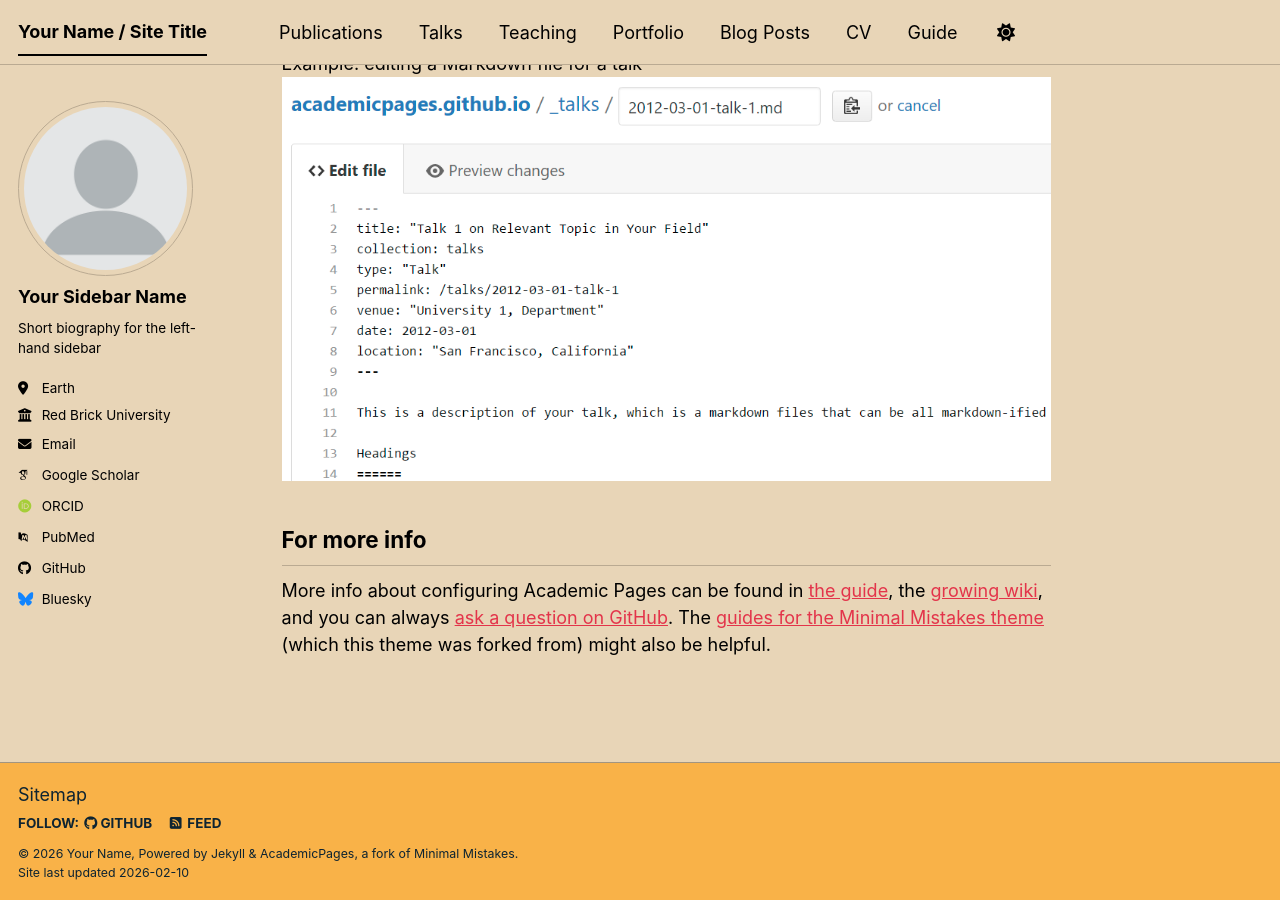
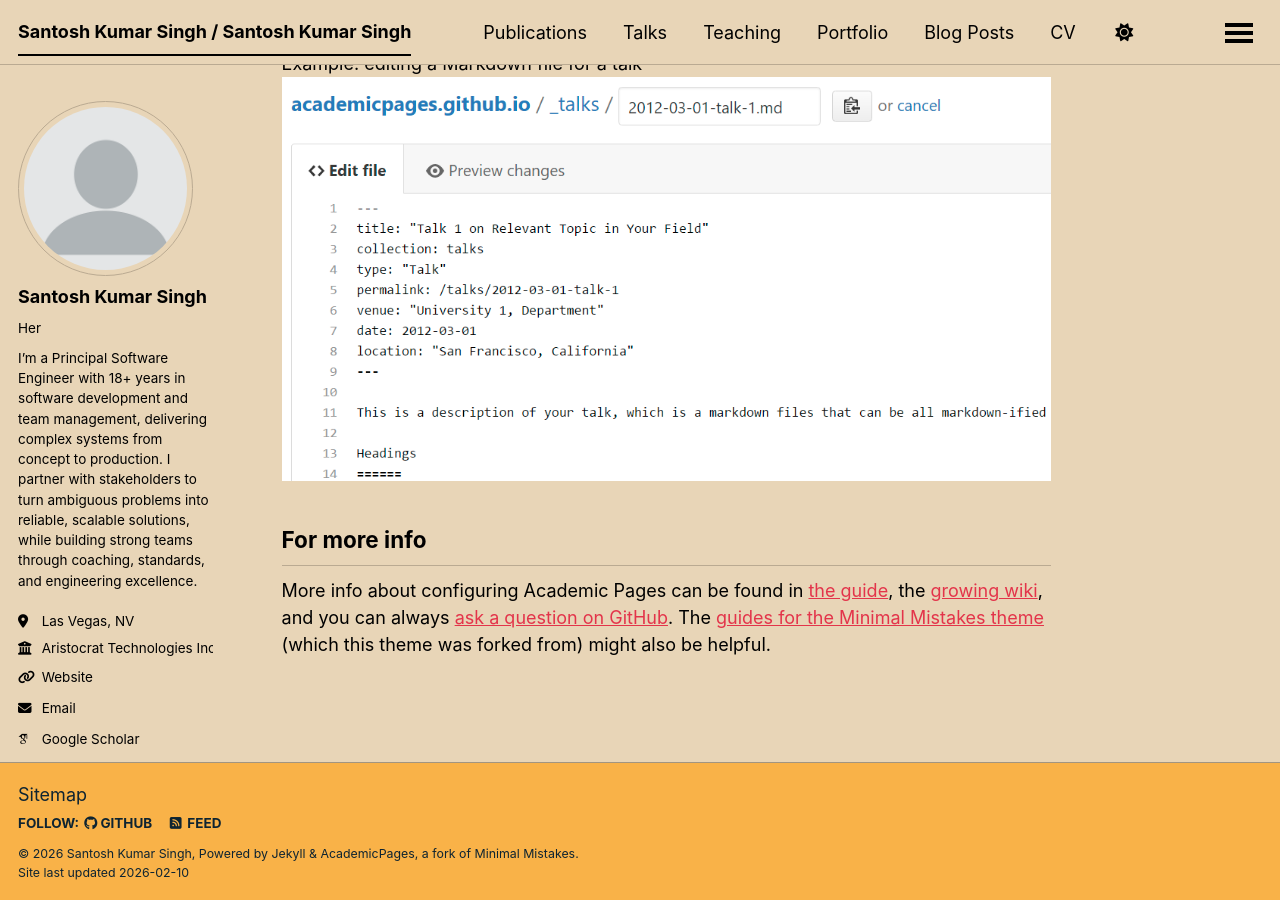
Before and after one commit to santoshk86/santoshk86.github.io, a Jekyll site: the page built from _pages/about.md, in a window 1280 px wide and 900 px high, scrolled down 2720 px. Built offline with Jekyll 4.4.1, drawn with Linux system fonts in a browser that asks for light colours; some web fonts are replaced; a script bundle is joined from its source files by our own code; library files that are not in the unit come from our copies.

Commit message:
updated code

```diff
--- a/_config.yml
+++ b/_config.yml
@@ -9,14 +9,14 @@
 # Basic Site Settings
 locale                   : "en-US"
 site_theme               : "sunrise" # The available themes options are "default", "air", "sunrise", "mint", "dirt" and "contrast"
-title                    : "Your Name / Site Title"
+title                    : "Santosh Kumar Singh / Santosh Kumar Singh" # Update this with your name or the title of your site
 title_separator          : "-"
-name                     : "Your Name"
-description              : "Your Name's academic portfolio"   # Update this with a general description of your site, this is the default if not overridden by a page
-url                      : https://academicpages.github.io # The base hostname & protocol for your site e.g. "https://[your GitHub username].github.io",
+name                     : "Santosh Kumar Singh"
+description              : "Santosh Kumar Singh's academic portfolio"   # Update this with a general description of your site, this is the default if not overridden by a page
+url                      : https://santoshk86.github.io # The base hostname & protocol for your site e.g. "https://[your GitHub username].github.io",
                                                            # or if you already have some other page hosted on Github then use "https://[your GitHub username].github.io/[Your Repo Name]"
 baseurl                  : "" # the subpath of your site, e.g. "/blog"
-repository               : "academicpages/academicpages.github.io"
+repository               : "santoshk86/santoshk86.github.io"
 
 # Site Author - The following control what appear as part of the author content on the side bar.
 #               If a field is blank the icon and link will not appear, otherwise it will be shown.
@@ -24,24 +24,24 @@ repository               : "academicpages/academicpages.github.io"
 author:
   # Biographic information
   avatar           : "profile.png"
-  name             : "Your Sidebar Name"
-  pronouns         : # example: "she/her"
-  bio              : "Short biography for the left-hand sidebar"
-  location         : "Earth"
-  employer         : "Red Brick University"
-  uri              : # URL
-  email            : "none@example.org"
+  name             : "Santosh Kumar Singh"
+  pronouns         : "Her"
+  bio              : "I’m a Principal Software Engineer with 18+ years in software development and team management, delivering complex systems from concept to production. I partner with stakeholders to turn ambiguous problems into reliable, scalable solutions, while building strong teams through coaching, standards, and engineering excellence."
+  location         : "Las Vegas, NV"
+  employer         : "Aristocrat Technologies Inc."
+  uri              : "https://www.aristocrat.com/"
+  email            : "santoshkumar.singh@aristocrat.com"
 
   # Academic websites
   academia         : # URL
   arxiv            : # URL - Update with the correct link to your profile
-  googlescholar    : "https://scholar.google.com/citations?user=PS_CX0AAAAAJ"
+  googlescholar    : ""
   inspire-hep      : # URL
   impactstory      : # URL
-  orcid            : "https://orcid.org/yourorcidurl"
+  orcid            : "https://orcid.org/0009-0001-8233-5976"
   semantic         : # URL
   ssrn             : # URL
-  pubmed           : "https://www.ncbi.nlm.nih.gov/pubmed/?term=john+snow"
+  pubmed           : ""
   researchgate     : # URL
   scopus           : # URL
   zotero           : # URL
@@ -51,14 +51,14 @@ author:
   bitbucket        : # Username - Update with your username on the site
   codepen          : # Username
   dribbble         : # Username
-  github           : "academicpages"
+  github           : "santoshk86"
   kaggle           : # Username
   stackoverflow    : # User number or user number and name (i.e., use "1" or "1/jeff-atwood")
 
   # Social media
   artstation       : # Username
   bluesky          : "bsky.app" # Replace this with you Bluesky username
-  facebook         : # Username
+  facebook         : "https://www.facebook.com/santosh.singh.9028"
   flickr           : # Username
   foursquare       : # Username
   goodreads        : # Username
@@ -66,7 +66,7 @@ author:
   keybase          : # Username
   instagram        : # Username
   lastfm           : # Username
-  linkedin         : # Username
+  linkedin         : "https://www.linkedin.com/in/singhk86/"
   mastodon         : # URL
   medium           : # URL
   pinterest        : # Username
@@ -74,7 +74,7 @@ author:
   steam            : # Username
   telegram         : # URL
   tumblr           : # Username
-  twitter          : # Username for X / Twitter
+  twitter          : ""
   vine             : # Username
   weibo            : # Username
   wikipedia        : # Username
@@ -84,18 +84,14 @@ author:
 
 # Publication Category - The following the list of publication categories and their headings
 publication_category:
-  books:
-    title: 'Books'
   manuscripts:
     title: 'Journal Articles'
-  conferences:
-    title: 'Conference Papers'
 
 # Site Settings
 teaser                   :  # filename of teaser fallback teaser image placed in /images/ for social media previews
 breadcrumbs              : false # true, false (default)
 words_per_minute         : 160
-future                   : true
+future                   : false
 read_more                : "disabled" # if enabled, adds "Read more" links to excerpts
 talkmap_link             : false      #change to true to add link to talkmap on talks page
 comments:
@@ -110,7 +106,7 @@ comments:
     colorscheme          : # "light" (default), "dark"
 staticman:
   allowedFields          : ['name', 'email', 'url', 'message']
-  branch                 : "gh-pages" # "master", "gh-pages"
+  branch                 : "main" # "master", "gh-pages"
   commitMessage          : "New comment."
   filename               : comment-{@timestamp}
   format                 : "yml"
@@ -138,7 +134,7 @@ yandex_site_verification :
 
 # Social Sharing
 twitter:
-  username               : &twitter
+  username               : twitter
 facebook:
   username               :
   app_id                 :
--- a/talkmap.py
+++ b/talkmap.py
@@ -18,7 +18,7 @@ TIMEOUT = 5
 g = glob.glob("_talks/*.md")
 
 # Prepare to geolocate
-geocoder = Nominatim(user_agent="academicpages.github.io")
+geocoder = Nominatim(user_agent="santoshk86.github.io")
 location_dict = {}
 location = ""
 permalink = ""
```
Also changed, not shown: CONTRIBUTING.md (+2 -2 lines), package.json (+5 -5 lines).
